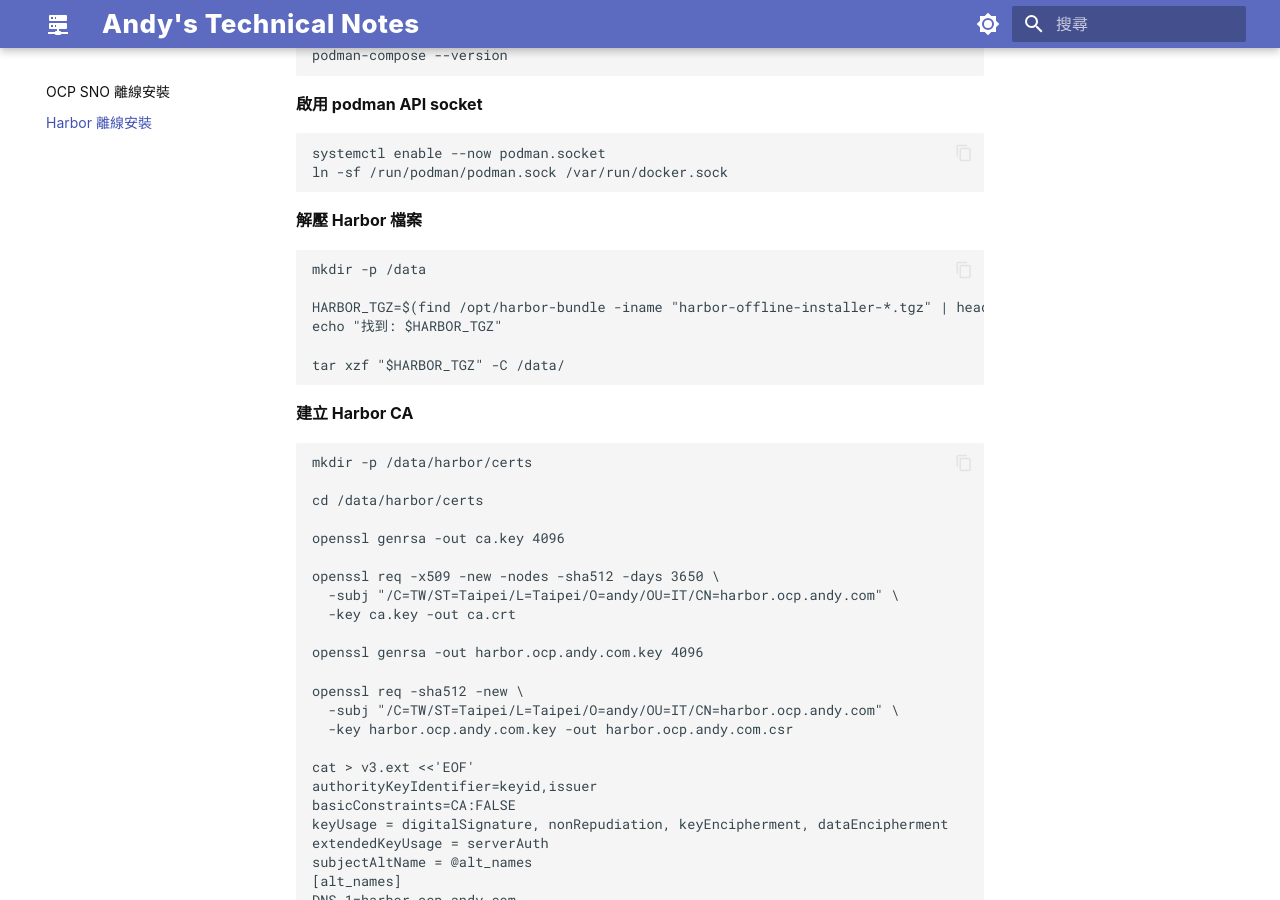
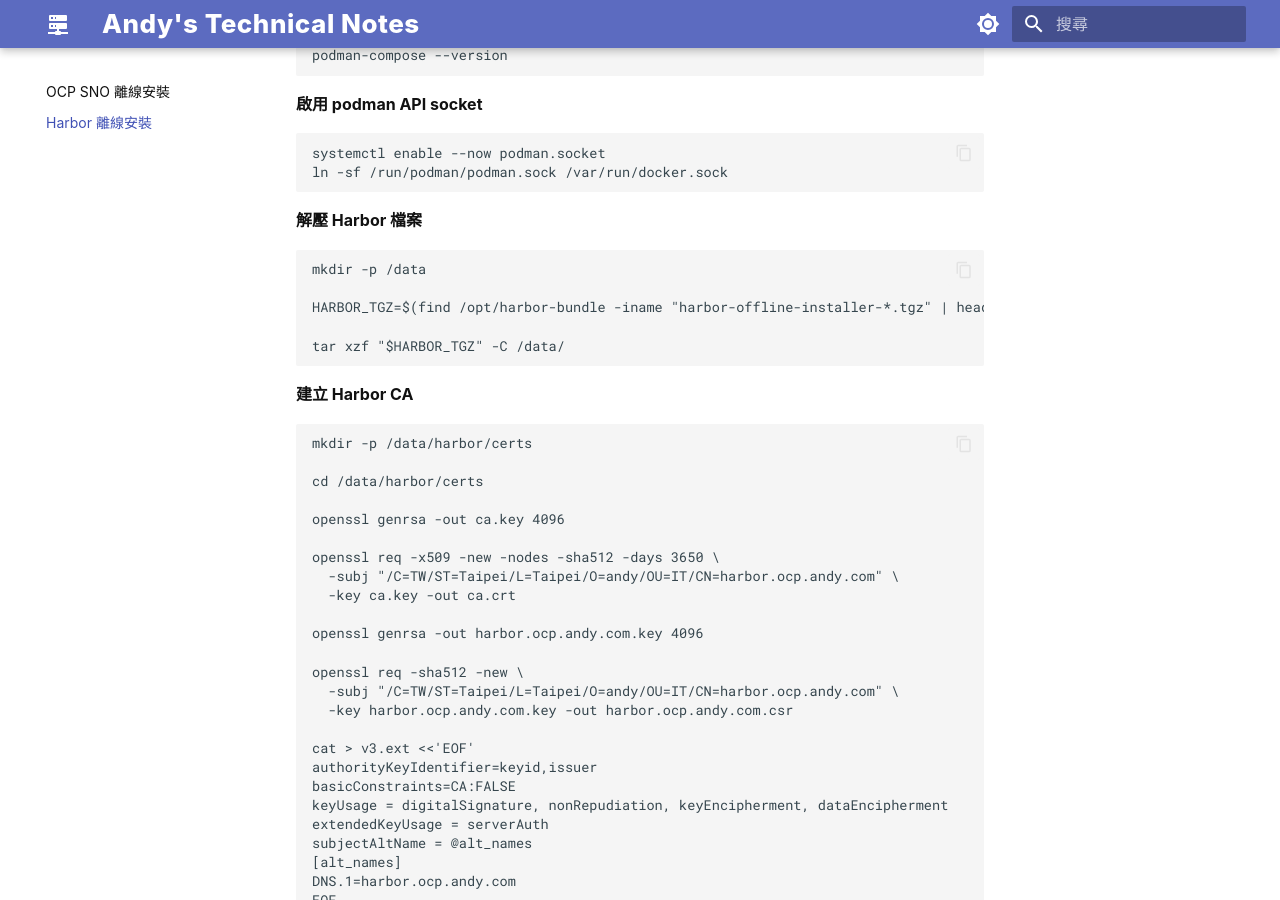
Before and after one commit to Andy0583/Metaage, an MkDocs documentation site: the page built from docs/ocp/harbor.md, in a window 1280 px wide and 900 px high, scrolled down 1130 px. Built offline with MkDocs 1.6.1 and Material for MkDocs 9.7.7, drawn with Linux system fonts in a browser that asks for light colours.

Commit message:
Remove echo statement for Harbor TGZ file
Remove the echo statement that outputs the found Harbor TGZ file.

````diff
--- a/docs/ocp/harbor.md
+++ b/docs/ocp/harbor.md
@@ -64,7 +64,6 @@ ln -sf /run/podman/podman.sock /var/run/docker.sock
 mkdir -p /data
 
 HARBOR_TGZ=$(find /opt/harbor-bundle -iname "harbor-offline-installer-*.tgz" | head -1)
-echo "找到: $HARBOR_TGZ"
 
 tar xzf "$HARBOR_TGZ" -C /data/
 ```
````
